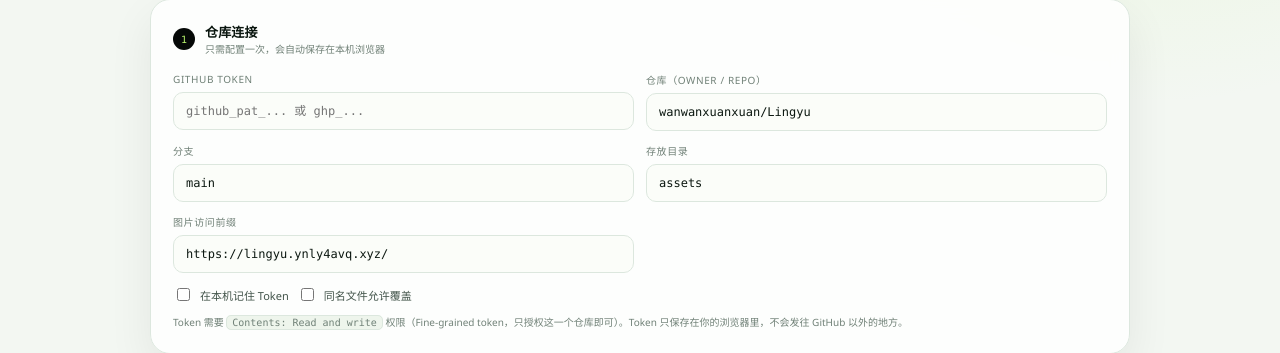
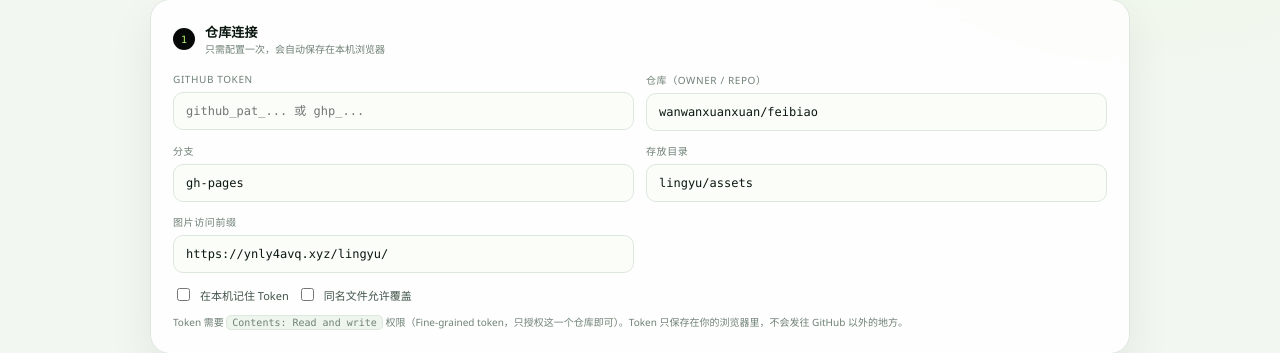
Before and after one commit to wanwanxuanxuan/Lingyu, a plain HTML site: page upload.html in a window 1280 px wide. Shown: the part 244-597 px from the top of the page. Drawn offline with Linux system fonts and the light colour scheme.

Commit message:
chore: 上传页默认指向 feibiao 的 lingyu 目录

```diff
--- a/upload.html
+++ b/upload.html
@@ -180,19 +180,19 @@
         </label>
         <label class="field">
           <span>仓库（OWNER / REPO）</span>
-          <input type="text" id="repo" value="wanwanxuanxuan/Lingyu" spellcheck="false" />
+          <input type="text" id="repo" value="wanwanxuanxuan/feibiao" spellcheck="false" />
         </label>
         <label class="field">
           <span>分支</span>
-          <input type="text" id="branch" value="main" spellcheck="false" />
+          <input type="text" id="branch" value="gh-pages" spellcheck="false" />
         </label>
         <label class="field">
           <span>存放目录</span>
-          <input type="text" id="dir" value="assets" spellcheck="false" />
+          <input type="text" id="dir" value="lingyu/assets" spellcheck="false" />
         </label>
         <label class="field">
           <span>图片访问前缀</span>
-          <input type="text" id="base" value="https://lingyu.ynly4avq.xyz/" spellcheck="false" />
+          <input type="text" id="base" value="https://ynly4avq.xyz/lingyu/" spellcheck="false" />
         </label>
       </div>
       <div class="row-inline">
```
